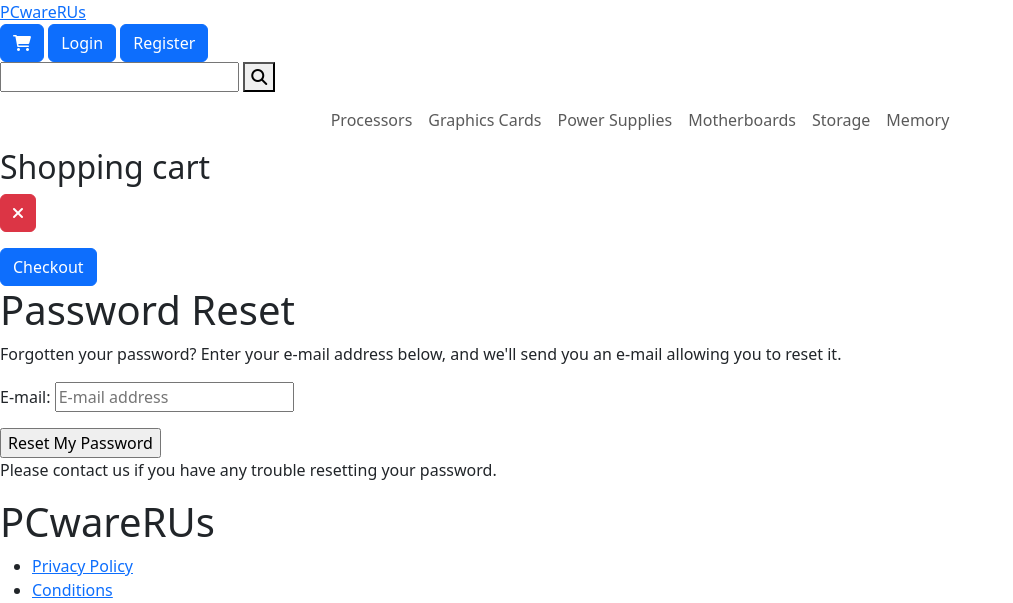
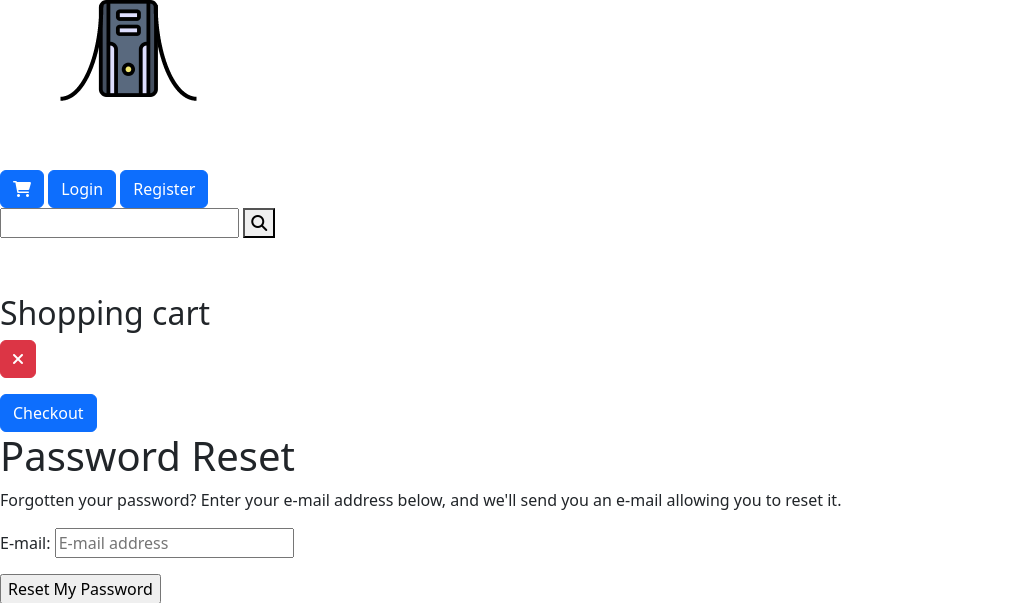
Before and after one commit to alphaClass6143/CI_PP5_PCwareRUs, a Django app: page /accounts/password/reset/ in a window 1280 px wide. Shown: the top 603 px of the page, without its empty margins (0-1013 px from the left). Run offline with Django 4.2, Linux system fonts and the light colour scheme; data comes from the database, SQL or seed files in the repository; some libraries are stand-ins or nearby versions.

Commit message:
Added logo and icon

```diff
--- a/pcwareurs/templates/base.html
+++ b/pcwareurs/templates/base.html
@@ -13,7 +13,7 @@
     {% endblock %}
 
     {% load static %}
-    <link rel="icon" type="image/x-icon" href="{% static 'images/paper-plane-solid.svg' %}">
+    <link rel="icon" type="image/x-icon" href="/media/logo/pcwarerus-icon.png">
 
     <!-- <link rel="stylesheet" href="{% static 'css/styles.css'%}"> -->
     <link rel="stylesheet" href="https://cdnjs.cloudflare.com/ajax/libs/font-awesome/6.2.0/css/all.min.css">
@@ -35,7 +35,9 @@
     {% block header %}
     <header>
         <section id="header-menu">
-            <a id="header-logo" href="{% url 'home' %}">PCwareRUs</a>
+            <a id="header-logo" href="{% url 'home' %}">
+                <img src="/media/logo/pcwarerus-logo.png" alt="PCwareRUs logo">
+            </a>
             <div id="header-user">
                 <button class="btn btn-primary cart-btn">
                     <i class="fa-solid fa-cart-shopping"></i>
@@ -61,7 +63,7 @@
                 </button>
             </div>
         </section>
-        <nav class="navbar navbar-expand-lg" id="category-links">
+        <nav class="navbar navbar-dark navbar-expand-lg" id="category-links">
             <button class="navbar-toggler" type="button" data-bs-toggle="collapse" data-bs-target="#navbarNav" aria-controls="navbarNav" aria-expanded="false" aria-label="Toggle navigation">
               <span class="navbar-toggler-icon"></span>
             </button>
```
Also changed, not shown: pcwareurs/media/logo/pcwarerus-icon.png (added), pcwareurs/media/logo/pcwarerus-logo.png (added), 1 other file.
